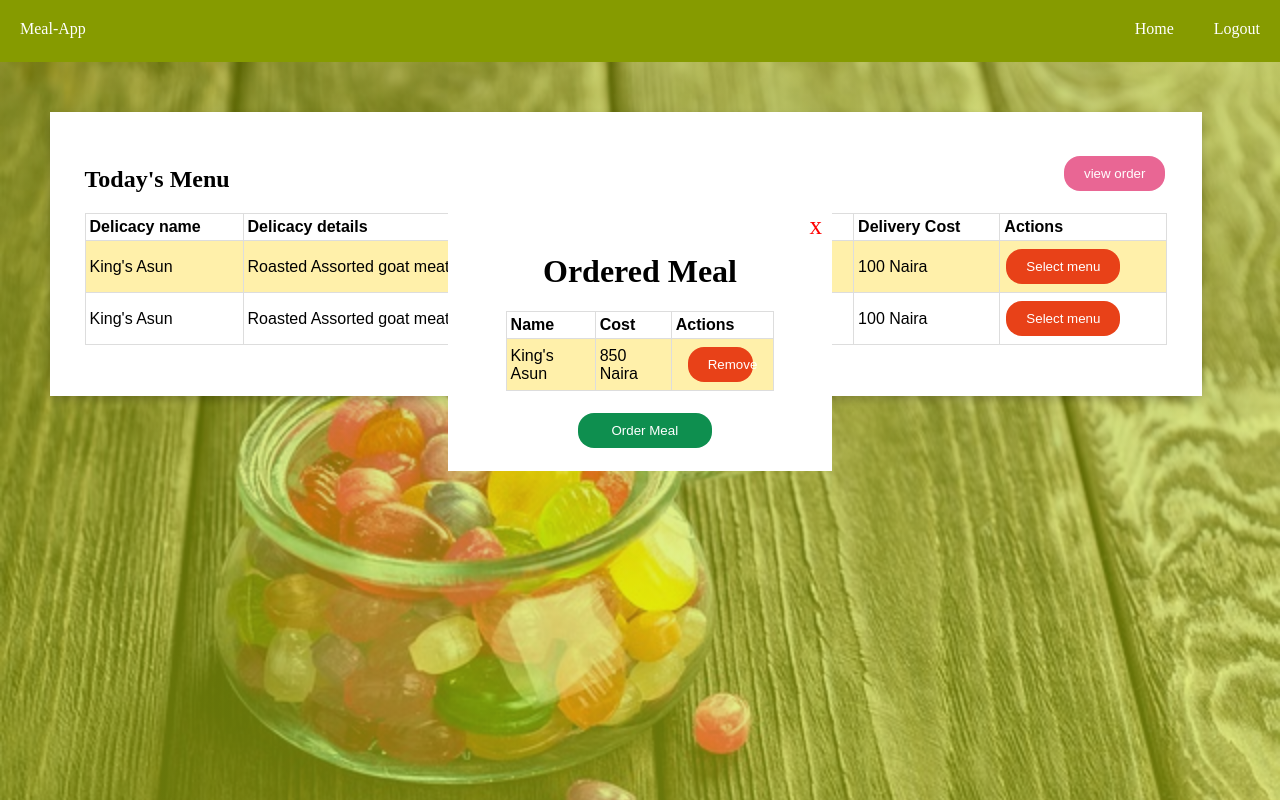
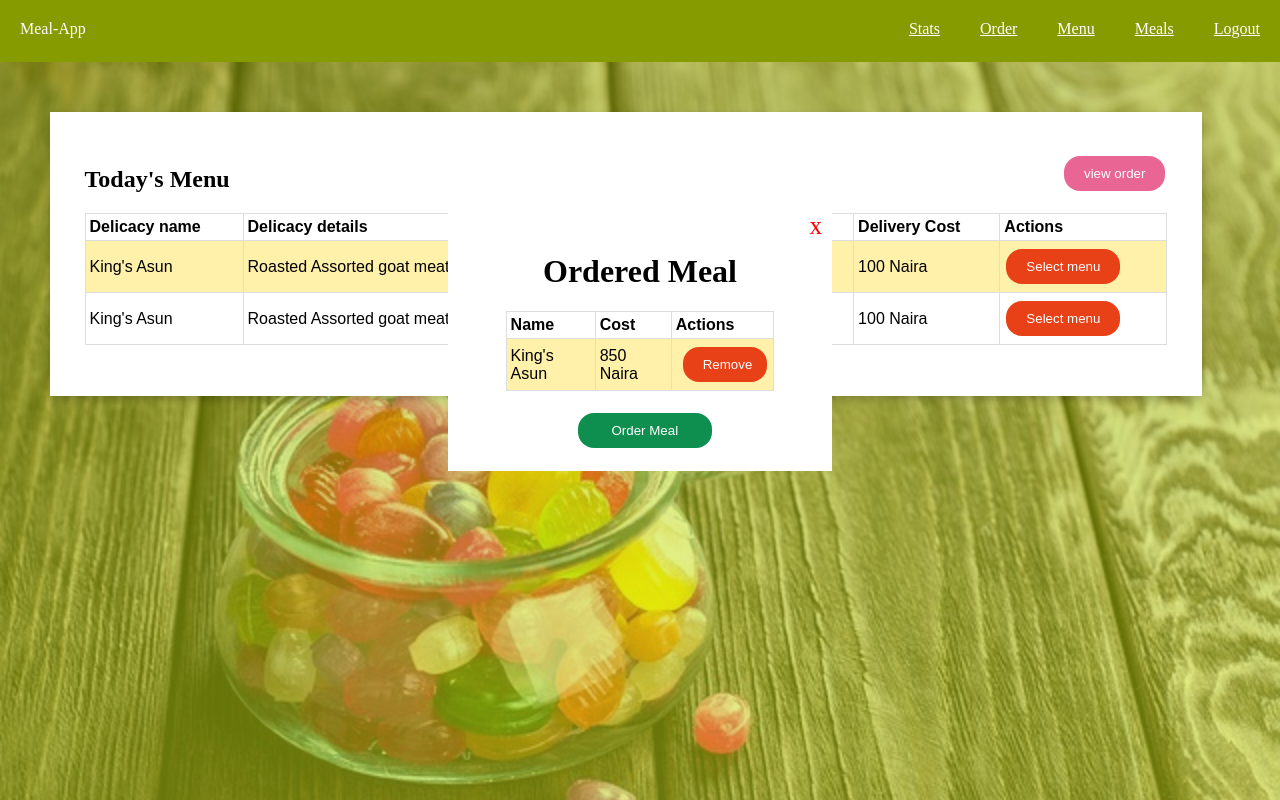
Before and after one commit to Itsdenty/MealApp, a plain HTML site: page user-menu.html in a window 1280 px wide. Both pictures are taken after a click on the button "view order". Drawn offline with Linux system fonts and the light colour scheme.

Commit message:
Update: code cleanup

```diff
--- a/css/style.css
+++ b/css/style.css
@@ -274,8 +274,8 @@ tr:nth-child(even) {
   }
   #r-btn{
     position : relative;
-    left: 10px;
-    width: 70%;
+    left: 5px;
+    width: 90%;
   }
   .presentation {
     padding: 5%;
--- a/user-menu.html
+++ b/user-menu.html
@@ -15,8 +15,11 @@
           <!-- this aspect is the home link to the left -->
           <li class="to-left"><a>Meal-App</a></li>
           <!-- This aspect is the list of links to the right-->
-          <li class="to-right point-it">Logout</li>
-          <li class="to-right">Home</li>
+          <li class="to-right point-it"><a href="index.html">Logout</a></li>
+          <li class="to-right point-it"><a href="manage-meals.html">Meals</a></li>
+          <li class="to-right"><a href="manage-menu.html">Menu</a></li>
+          <li class="to-right"><a href="user-menu.html">Order</a></li>
+          <li class="to-right"><a href="menu-history.html">Stats</a></li>
       </ul>
     </div>
       <!-- Main content container -->
```
Also changed, not shown: index.html (+5 -2 lines), manage-meals.html (+5 -4 lines), manage-menu.html (+5 -2 lines), menu-history.html (+5 -2 lines).
